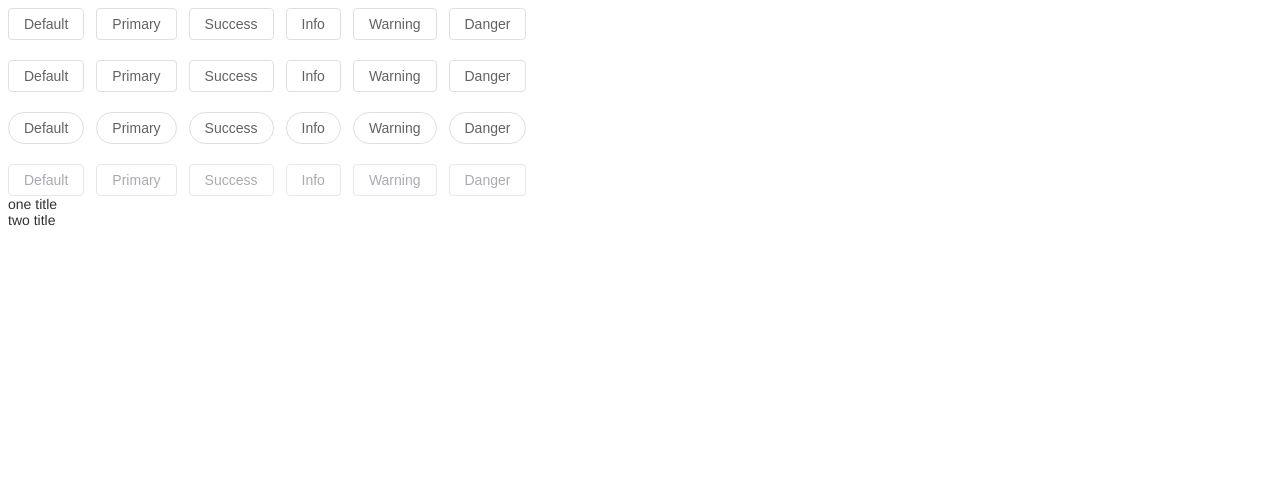
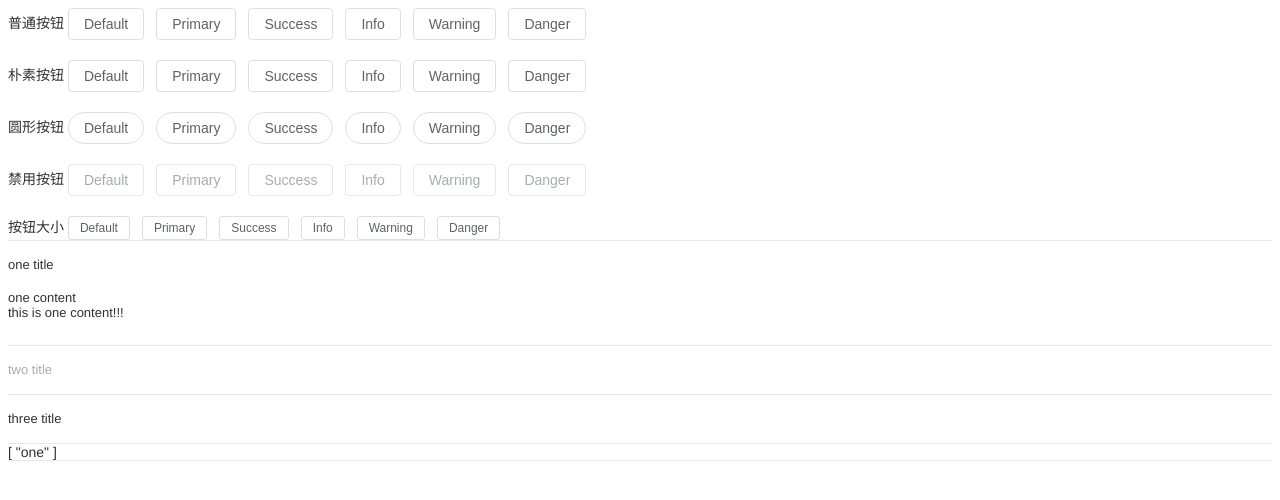
Before and after one commit to zxxj/xin-design, a Vue app: page / in a window 1280 px wide. Shown: the top 500 px of the page. Built offline with nearby package versions, Linux system fonts and the light colour scheme.

Commit message:
✨feat(Collapse): 完善Collapse,支持v-model与实现手风琴与动画效果

```diff
--- a/src/App.vue
+++ b/src/App.vue
@@ -1,22 +1,22 @@
 <script setup lang="ts">
-import { ref, onMounted } from 'vue'
+import { ref } from 'vue'
 import Button from './components/Button/Button.vue'
 import Collapse from './components/Collapse/Collapse.vue'
 import CollapseItem from './components/Collapse/CollapseItem.vue'
 import type { ButtonInstance } from './components/Button/types'
 
-onMounted(() => {
-  if (buttonRef.value) {
-    console.log(buttonRef.value.ref)
-  }
-})
+// Button
 const buttonRef = ref<ButtonInstance | null>(null)
+
+// Collapse
+const opendValue = ref(['one'])
 </script>
 
 <template>
   <!-- Button -->
   <div>
     <div>
+      普通按钮
       <Button ref="buttonRef">Default</Button>
 
       <Button ref="buttonRef" type="primary">Primary</Button>
@@ -31,6 +31,7 @@ const buttonRef = ref<ButtonInstance | null>(null)
     </div>
 
     <div class="plain-button">
+      朴素按钮
       <Button ref="buttonRef" plain>Default</Button>
 
       <Button ref="buttonRef" type="primary" plain>Primary</Button>
@@ -45,6 +46,7 @@ const buttonRef = ref<ButtonInstance | null>(null)
     </div>
 
     <div class="plain-button">
+      圆形按钮
       <Button ref="buttonRef" round>Default</Button>
 
       <Button ref="buttonRef" type="primary" round>Primary</Button>
@@ -59,6 +61,7 @@ const buttonRef = ref<ButtonInstance | null>(null)
     </div>
 
     <div class="plain-button">
+      禁用按钮
       <Button ref="buttonRef" disabled>Default</Button>
 
       <Button ref="buttonRef" type="primary" disabled>Primary</Button>
@@ -71,10 +74,25 @@ const buttonRef = ref<ButtonInstance | null>(null)
 
       <Button ref="buttonRef" type="danger" disabled>Danger</Button>
     </div>
+
+    <div class="plain-button">
+      按钮大小
+      <Button ref="buttonRef" size="small">Default</Button>
+
+      <Button ref="buttonRef" type="primary" size="small">Primary</Button>
+
+      <Button ref="buttonRef" type="success" size="small">Success</Button>
+
+      <Button ref="buttonRef" type="info" size="small">Info</Button>
+
+      <Button ref="buttonRef" type="warning" size="small">Warning</Button>
+
+      <Button ref="buttonRef" type="danger" size="small">Danger</Button>
+    </div>
   </div>
 
   <!-- Collapse -->
-  <Collapse>
+  <Collapse v-model="opendValue" accordion>
     <CollapseItem :name="'one'" :title="'one title'">
       <template #title>
         <div>one title</div>
@@ -92,6 +110,15 @@ const buttonRef = ref<ButtonInstance | null>(null)
         <div>this is two content!!!</div>
       </template>
     </CollapseItem>
+
+    <CollapseItem :name="'three'" :title="'three title'">
+      <template #content>
+        <div>three content</div>
+        <div>this is three content!!!</div>
+      </template>
+    </CollapseItem>
+
+    {{ opendValue }}
   </Collapse>
 </template>
 
--- a/src/components/Collapse/Collapse.vue
+++ b/src/components/Collapse/Collapse.vue
@@ -5,8 +5,8 @@
 </template>
 
 <script setup lang="ts">
-import { provide, ref } from 'vue'
-import type { NameType } from './types'
+import { provide, ref, watch } from 'vue'
+import type { NameType, CollapseEmits, CollapseProps } from './types'
 import { collapseContextKey } from './types'
 
 // 组件配置
@@ -14,14 +14,33 @@ defineOptions({
   name: 'XinCollapse'
 })
 
-const activeNames = ref<NameType[]>([])
+const props = defineProps<CollapseProps>()
+const emits = defineEmits<CollapseEmits>()
+
+const activeNames = ref<NameType[]>(props.modelValue)
+
+// 解决传入的数据被异步更新时组件内不更新的问题
+watch(
+  () => props.modelValue,
+  () => {
+    activeNames.value = props.modelValue
+  }
+)
 
 const handleItemClick = (name: NameType) => {
-  const index = activeNames.value.indexOf(name)
-  if (index > -1) {
-    activeNames.value.splice(index, 1)
+  // 开启手风琴模式时的处理逻辑
+  if (props.accordion) {
+    activeNames.value = [activeNames.value[0] === name ? '' : name]
   } else {
-    activeNames.value.push(name)
+    const index = activeNames.value.indexOf(name)
+    if (index > -1) {
+      activeNames.value.splice(index, 1)
+    } else {
+      activeNames.value.push(name)
+    }
+
+    emits('update:modalValue', activeNames.value)
+    emits('change', activeNames.value)
   }
 }
 
--- a/src/components/Collapse/CollapseItem.vue
+++ b/src/components/Collapse/CollapseItem.vue
@@ -8,17 +8,24 @@
     <div
       class="xin-collapse-item__header"
       :id="`xin-collapse-item__header__${name}`"
+      :class="{
+        'is-disabled': disabled,
+        'is-active': isActive
+      }"
       @click="handleClick"
     >
+      <!-- 标题区域 -->
       <slot name="title">{{ title }}</slot>
     </div>
-    <div
-      class="xin-collapse-item__content"
-      :id="`xin-collapse-item__content__${name}`"
-      v-show="isActive"
-    >
-      <slot name="content"></slot>
-    </div>
+
+    <!-- 内容区域 -->
+    <Transition name="fade" v-on="transitionEvents">
+      <div class="xin-collapse-item__wrapper" v-show="isActive">
+        <div class="xin-collapse-item__content" :id="`xin-collapse-item__content__${name}`">
+          <slot name="content"></slot>
+        </div>
+      </div>
+    </Transition>
   </div>
 </template>
 
@@ -38,14 +45,47 @@ const props = defineProps<CollapseItemProps>()
 // 接收父辈组件传递过来的数据
 const collapseContext = inject(collapseContextKey)
 
-// 发生点击事件后,判断当前数组中是否存在点击项的name,如果存在则收起,不存在则展开
+// 发生点击事件后,判断当前数组中是否存在点击项的name,如果存在则展开
 const isActive = computed(() => collapseContext?.activeNames.value.includes(props.name))
 
-// 调用父辈组件中的函数,将当前点击的数据项传递给祖辈组件,在父辈组件的函数中(handleItemClick)进行最终展开或收起的判断操作
+// 调用父辈组件中的函数,将当前点击的数据项传递给父辈组件,在父辈组件的函数中(handleItemClick)进行最终展开或收起的判断操作
 const handleClick = () => {
   if (props.disabled) return
   collapseContext?.handleItemClick(props.name)
 }
+
+// transition动画
+const transitionEvents: Record<string, (el: HTMLElement) => void> = {
+  // 展开动画
+  beforeEnter(el) {
+    el.style.height = '0px'
+    el.style.overflow = 'hidden'
+  },
+
+  enter(el) {
+    el.style.height = `${el.scrollHeight}px`
+  },
+
+  afterEnter(el) {
+    el.style.height = ''
+    el.style.overflow = ''
+  },
+
+  // 收起动画
+  beforeLeave(el) {
+    el.style.height = `${el.scrollHeight}px`
+    el.style.overflow = 'hidden'
+  },
+
+  leave(el) {
+    el.style.height = '0px'
+  },
+
+  afterLeave(el) {
+    el.style.height = ''
+    el.style.overflow = ''
+  }
+}
 </script>
 
 <style scoped></style>
--- /dev/null
+++ b/src/components/Collapse/styles.css
@@ -0,0 +1,73 @@
+.xin-collapse {
+  --xin-collapse-border-color: var(--xin-border-color-light);
+  --xin-collapse-header-height: 48px;
+  --xin-collapse-header-bg-color: var(--xin-fill-color-blank);
+  --xin-collapse-header-text-color: var(--xin-text-color-primary);
+  --xin-collapse-header-font-size: 13px;
+  --xin-collapse-content-bg-color: var(--xin-fill-color-blank);
+  --xin-collapse-content-font-size: 13px;
+  --xin-collapse-content-text-color: var(--xin-text-color-primary);
+  --xin-collapse-disabled-text-color: var(--xin-disabled-text-color);
+  --xin-collapse-disabled-border-color: var(--xin-border-color-lighter);
+  border-top: 1px solid var(--xin-collapse-border-color);
+  border-bottom: 1px solid var(--xin-collapse-border-color);
+}
+.xin-collapse-item__header {
+  display: flex;
+  align-items: center;
+  justify-content: space-between;
+  height: var(--xin-collapse-header-height);
+  line-height: var(--xin-collapse-header-height);
+  background-color: var(--xin-collapse-header-bg-color);
+  color: var(--xin-collapse-header-text-color);
+  cursor: pointer;
+  font-size: var(--xin-collapse-header-font-size);
+  font-weight: 500;
+  transition: border-bottom-color var(--xin-transition-duration);
+  outline: none;
+  border-bottom: 1px solid var(--xin-collapse-border-color);
+  &.is-disabled {
+    color: var(--xin-collapse-disabled-text-color);
+    cursor: not-allowed;
+    background-image: none;
+  }
+  &.is-active {
+    border-bottom-color: transparent;
+    .header-angle {
+      transform: rotate(90deg);
+    }
+  }
+  .header-angle {
+    transition: transform var(--xin-transition-duration);
+  }
+}
+.xin-collapse-item__content {
+  will-change: height;
+  background-color: var(--xin-collapse-content-bg-color);
+  overflow: hidden;
+  box-sizing: border-box;
+  font-size: var(--xin-collapse-content-font-size);
+  color: var(--xin-collapse-content-text-color);
+  border-bottom: 1px solid var(--xin-collapse-border-color);
+  padding-bottom: 25px;
+}
+/* .slide-enter-active,
+.slide-leave-active {
+  transition: height var(--xin-transition-duration);
+} */
+
+/* Transition组件动画配置 */
+/* .fade-enter-from,
+.fade-leave-to {
+  opacity: 0;
+} */
+
+.fade-enter-active,
+.fade-leave-active {
+  transition: height 0.3s ease-in-out;
+}
+
+/* .fade-enter-to,
+.fade-leave-from {
+  opacity: 1;
+} */
--- a/src/components/Collapse/types.ts
+++ b/src/components/Collapse/types.ts
@@ -3,6 +3,19 @@ import type { Ref, InjectionKey } from 'vue'
 export type NameType = string | number
 
 // 父组件中的配置项
+export interface CollapseProps {
+  modelValue: NameType[] // 传入v-model的户籍类型
+
+  // 是否开启手风琴模式
+  accordion?: boolean
+}
+
+// Collapse组件暴露的方法
+export interface CollapseEmits {
+  (e: 'update:modalValue', values: NameType[]): void
+  (e: 'change', values: NameType[]): void
+}
+
 export interface CollapseContext {
   activeNames: Ref<NameType[]>
 
--- a/src/styles/index.css
+++ b/src/styles/index.css
@@ -1,3 +1,4 @@
 @import './vars.css';
 @import './reset.css';
 @import '@/components/Button/style.css';
+@import '../components/Collapse/styles.css';
```
Also changed, not shown: src/components/Collapse/index.md (added).
